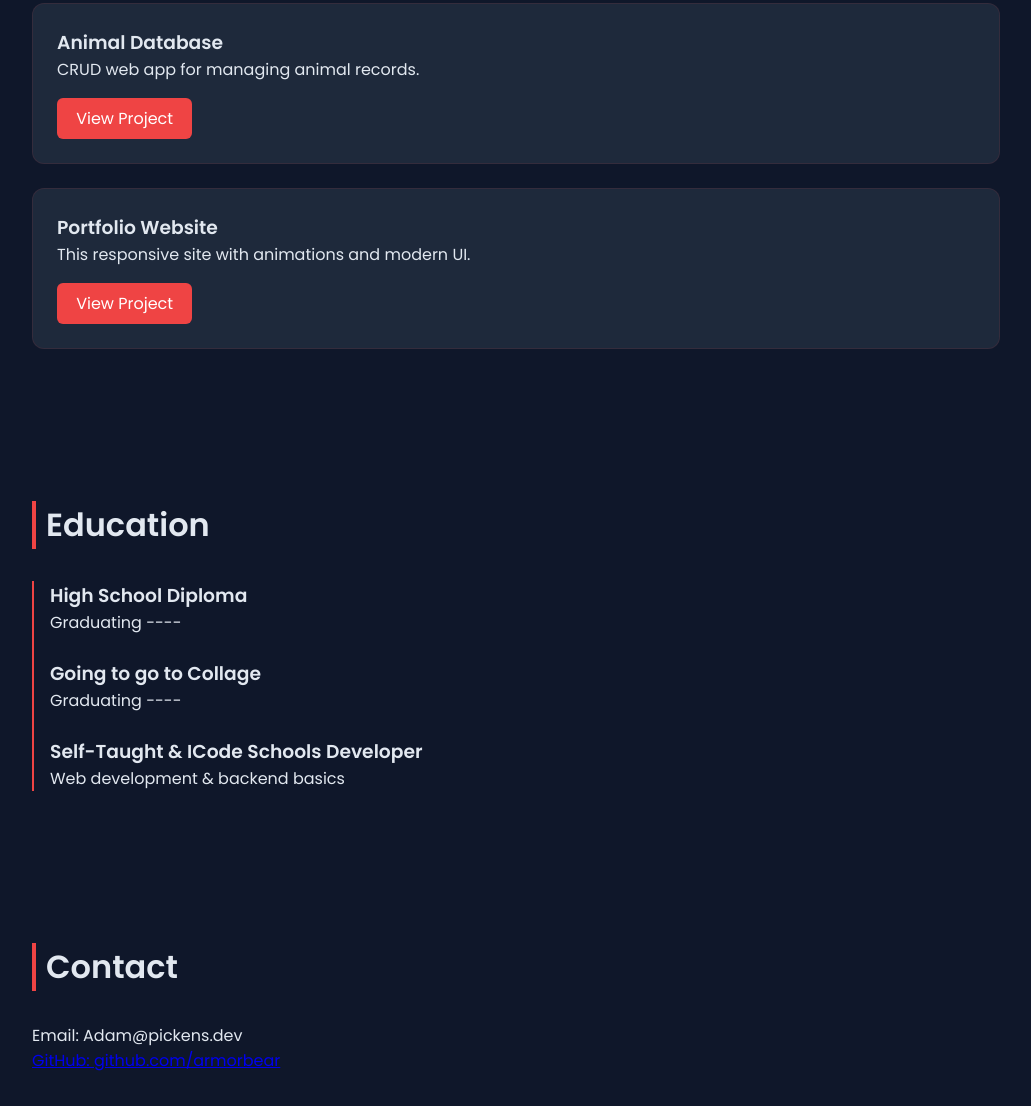
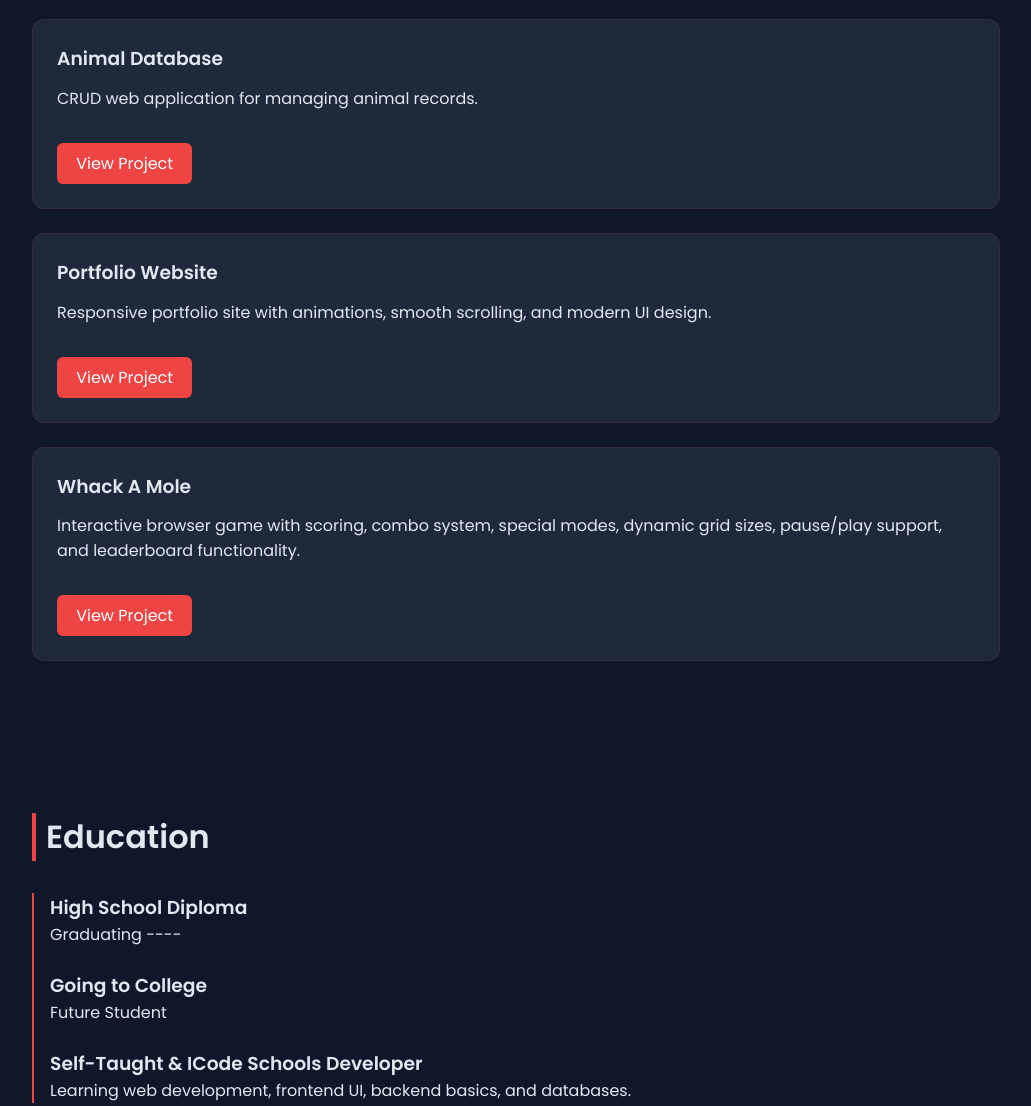
Before and after one commit to armorbear/armorbear.github.io, a plain HTML site: page index.html in a window 1280 px wide. Shown: the part 857-1963 px from the top of the page, without its empty margins (124-1155 px from the left). Drawn offline with Linux system fonts and the light colour scheme.

Commit message:
added whackamole

```diff
--- a/index.html
+++ b/index.html
@@ -8,6 +8,7 @@
 <link href="https://fonts.googleapis.com/css2?family=Poppins:wght@300;400;600&display=swap" rel="stylesheet">
 
 <style>
+
 * {
     margin: 0;
     padding: 0;
@@ -21,9 +22,9 @@ body {
     color: #e2e8f0;
 }
 
-/* RED ACCENT SYSTEM */
+/* COLORS */
 :root {
-    --accent: #ef4444; /* red */
+    --accent: #ef4444;
     --accent2: #f87171;
 }
 
@@ -36,7 +37,12 @@ body {
     justify-content: center;
     align-items: center;
 
-    background: linear-gradient(-45deg, #ef4444, #3498db, #9b59b6, #111827);
+    background: linear-gradient(-45deg,
+        #ef4444,
+        #3498db,
+        #9b59b6,
+        #111827);
+
     background-size: 400% 400%;
     animation: gradientMove 10s ease infinite;
 }
@@ -48,24 +54,28 @@ body {
 }
 
 .hero h1 {
-    font-size: 2rem;
+    font-size: 2.5rem;
     animation: bounceIn 1s ease;
 }
 
 .hero p {
-    font-size: 0.9rem;
+    font-size: 1rem;
     opacity: 0.9;
     animation: fadeIn 1.2s ease;
 }
 
-/* NAV */
+/* NAVBAR */
 nav {
     position: sticky;
     top: 0;
+    z-index: 1000;
+
     background: rgba(15, 23, 42, 0.85);
     backdrop-filter: blur(10px);
+
     padding: 1rem;
     text-align: center;
+
     border-bottom: 1px solid rgba(239, 68, 68, 0.2);
 }
 
@@ -110,61 +120,95 @@ h2 {
     padding-left: 10px;
 }
 
-/* PROJECTS */
+/* PROJECT CARDS */
 .project {
     background: #1e293b;
     padding: 1.5rem;
     border-radius: 12px;
     margin-bottom: 1.5rem;
+
     transition: all 0.3s ease;
+
     border: 1px solid rgba(239, 68, 68, 0.1);
 }
 
 .project:hover {
     transform: translateY(-10px) scale(1.02);
-    box-shadow: 0 0 25px rgba(239,68,68,0.35);
+
+    box-shadow:
+        0 0 25px rgba(239,68,68,0.35);
+}
+
+.project h3 {
+    margin-bottom: 0.8rem;
+}
+
+.project p {
+    margin-bottom: 1rem;
 }
 
 /* SKILLS */
 .skills {
     display: grid;
-    grid-template-columns: repeat(auto-fit, minmax(120px, 1fr));
+    grid-template-columns:
+        repeat(auto-fit, minmax(120px, 1fr));
+
     gap: 1rem;
 }
 
 .skill {
     background: #1e293b;
+
     padding: 1rem;
+
     text-align: center;
+
     border-radius: 10px;
+
     transition: all 0.3s ease;
+
     cursor: pointer;
+
     border: 1px solid rgba(239, 68, 68, 0.15);
 }
 
 .skill:hover {
     background: var(--accent);
+
     color: black;
+
     transform: translateY(-6px) scale(1.08);
-    box-shadow: 0 0 18px rgba(239,68,68,0.5);
+
+    box-shadow:
+        0 0 18px rgba(239,68,68,0.5);
 }
 
 /* BUTTONS */
 .btn {
     display: inline-block;
+
     padding: 0.5rem 1.2rem;
+
     margin-top: 1rem;
+
     background: var(--accent);
+
     color: white;
+
     border-radius: 6px;
+
     text-decoration: none;
+
     transition: all 0.3s ease;
 }
 
 .btn:hover {
     background: var(--accent2);
+
     transform: translateY(-4px);
-    box-shadow: 0 0 15px rgba(239,68,68,0.6);
+
+    box-shadow:
+        0 0 15px rgba(239,68,68,0.6);
 }
 
 /* TIMELINE */
@@ -184,9 +228,14 @@ h2 {
 }
 
 /* CONTACT */
-#contact p:hover {
+#contact p:hover,
+#contact a:hover {
     color: var(--accent);
-    cursor: pointer;
+}
+
+#contact a {
+    color: #e2e8f0;
+    text-decoration: none;
 }
 
 /* FOOTER */
@@ -196,7 +245,7 @@ footer {
     background: #020617;
 }
 
-/* ANIMATIONS */
+/* FADE ANIMATION */
 .fade {
     opacity: 0;
     transform: translateY(20px);
@@ -208,17 +257,37 @@ footer {
     transform: translateY(0);
 }
 
-/* BOUNCE ANIMATIONS */
+/* KEYFRAMES */
 @keyframes bounceIn {
-    0% { transform: scale(0.8); opacity: 0; }
-    60% { transform: scale(1.05); opacity: 1; }
-    100% { transform: scale(1); }
+
+    0% {
+        transform: scale(0.8);
+        opacity: 0;
+    }
+
+    60% {
+        transform: scale(1.05);
+        opacity: 1;
+    }
+
+    100% {
+        transform: scale(1);
+    }
 }
 
 @keyframes fadeIn {
-    from { opacity: 0; transform: translateY(10px); }
-    to { opacity: 1; transform: translateY(0); }
+
+    from {
+        opacity: 0;
+        transform: translateY(10px);
+    }
+
+    to {
+        opacity: 1;
+        transform: translateY(0);
+    }
 }
+
 </style>
 </head>
 
@@ -243,81 +312,184 @@ footer {
 
 <!-- ABOUT -->
 <section id="about" class="fade">
+
     <h2>About Me</h2>
+
     <p>
-        I'm a developer who enjoys building real-world applications and learning modern technologies.
-        I like clean design, smooth UI, and making things work efficiently.
+        I'm a developer who enjoys building real-world applications
+        and learning modern technologies.
+
+        I like clean design, smooth UI,
+        and making things work efficiently.
     </p>
+
 </section>
 
 <!-- SKILLS -->
 <section id="skills" class="fade">
+
     <h2>Skills</h2>
+
     <div class="skills">
+
         <div class="skill">HTML</div>
         <div class="skill">CSS</div>
         <div class="skill">JavaScript</div>
         <div class="skill">SQL</div>
         <div class="skill">Git</div>
+
     </div>
+
 </section>
 
 <!-- PROJECTS -->
 <section id="projects" class="fade">
+
     <h2>Projects</h2>
 
+    <!-- ANIMAL DATABASE -->
     <div class="project">
+
         <h3>Animal Database</h3>
-        <p>CRUD web app for managing animal records.</p>
-        <a href="https://github.com/armorbear/animal" class="btn">View Project</a>
+
+        <p>
+            CRUD web application for managing
+            animal records.
+        </p>
+
+        <a href="https://github.com/armorbear/animal"
+           target="_blank"
+           class="btn">
+
+           View Project
+
+        </a>
+
     </div>
 
+    <!-- PORTFOLIO -->
     <div class="project">
+
         <h3>Portfolio Website</h3>
-        <p>This responsive site with animations and modern UI.</p>
-        <a href="#" class="btn">View Project</a>
+
+        <p>
+            Responsive portfolio site with animations,
+            smooth scrolling, and modern UI design.
+        </p>
+
+        <a href="#"
+           class="btn">
+
+           View Project
+
+        </a>
+
+    </div>
+
+    <!-- WHACK A MOLE -->
+    <div class="project">
+
+        <h3>Whack A Mole</h3>
+
+        <p>
+            Interactive browser game with scoring,
+            combo system, special modes,
+            dynamic grid sizes,
+            pause/play support,
+            and leaderboard functionality.
+        </p>
+
+        <a href="https://github.com/armorbear/whackamole"
+           target="_blank"
+           class="btn">
+
+           View Project
+
+        </a>
+
     </div>
 
 </section>
 
 <!-- EDUCATION -->
 <section id="education" class="fade">
+
     <h2>Education</h2>
+
     <div class="timeline">
+
         <div>
             <h3>High School Diploma</h3>
             <p>Graduating ----</p>
         </div>
-         <div>
-            <h3>Going to go to Collage</h3>
-            <p>Graduating ----</p>
+
+        <div>
+            <h3>Going to College</h3>
+            <p>Future Student</p>
         </div>
+
         <div>
             <h3>Self-Taught & ICode Schools Developer</h3>
-            <p>Web development & backend basics</p>
+            <p>
+                Learning web development,
+                frontend UI,
+                backend basics,
+                and databases.
+            </p>
         </div>
+
     </div>
+
 </section>
 
 <!-- CONTACT -->
 <section id="contact" class="fade">
+
     <h2>Contact</h2>
+
     <p>Email: Adam@pickens.dev</p>
-  <a href="https://github.com/armorbear">GitHub: github.com/armorbear</a>
+
+    <br>
+
+    <a href="https://github.com/armorbear"
+       target="_blank">
+
+       GitHub: github.com/armorbear
+
+    </a>
+
 </section>
+
+<!-- FOOTER -->
+<footer>
+
+
+
+</footer>
 
 <!-- SCRIPT -->
 <script>
+
 const faders = document.querySelectorAll('.fade');
 
-window.addEventListener('scroll', () => {
+function showOnScroll() {
+
     faders.forEach(el => {
-        const top = el.getBoundingClientRect().top;
+
+        const top =
+            el.getBoundingClientRect().top;
+
         if (top < window.innerHeight - 100) {
+
             el.classList.add('show');
         }
     });
-});
+}
+
+window.addEventListener('scroll', showOnScroll);
+
+showOnScroll();
+
 </script>
 
 </body>
```
